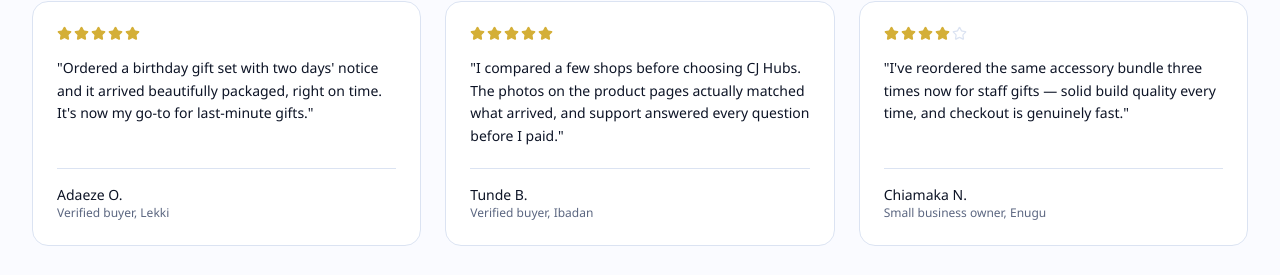
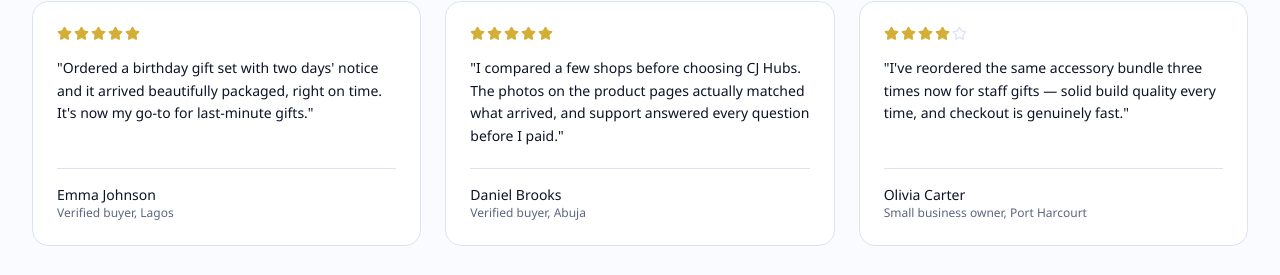
Before and after one commit to Andreobuna/cjhubs-store, a Next.js app in the folder cjhubs/cjhubs/: page / in a window 1280 px wide. Shown: the part 2207-2482 px from the top of the page. Built offline with nearby package versions, Linux system fonts and the light colour scheme; no server answers; the database is empty.

Commit message:
Update testimonial names

```diff
--- a/cjhubs/cjhubs/src/components/home/testimonials.tsx
+++ b/cjhubs/cjhubs/src/components/home/testimonials.tsx
@@ -3,22 +3,22 @@
 
 const REVIEWS = [
   {
-    name: "Adaeze O.",
-    role: "Verified buyer, Lekki",
+    name: "Emma Johnson",
+    role: "Verified buyer, Lagos",
     quote:
       "Ordered a birthday gift set with two days' notice and it arrived beautifully packaged, right on time. It's now my go-to for last-minute gifts.",
     rating: 5,
   },
   {
-    name: "Tunde B.",
-    role: "Verified buyer, Ibadan",
+    name: "Daniel Brooks",
+    role: "Verified buyer, Abuja",
     quote:
       "I compared a few shops before choosing CJ Hubs. The photos on the product pages actually matched what arrived, and support answered every question before I paid.",
     rating: 5,
   },
   {
-    name: "Chiamaka N.",
-    role: "Small business owner, Enugu",
+    name: "Olivia Carter",
+    role: "Small business owner, Port Harcourt",
     quote:
       "I've reordered the same accessory bundle three times now for staff gifts — solid build quality every time, and checkout is genuinely fast.",
     rating: 4,
```
